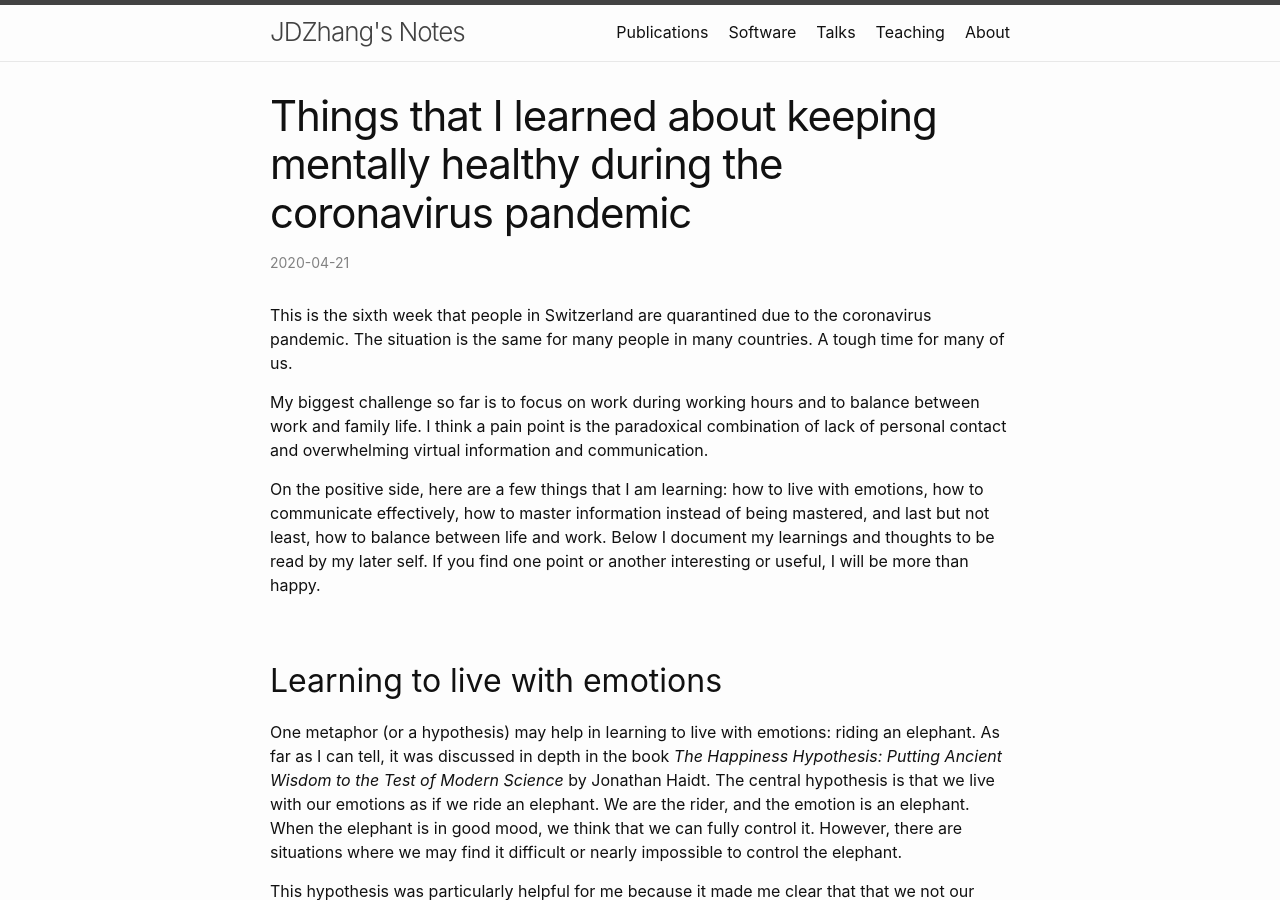
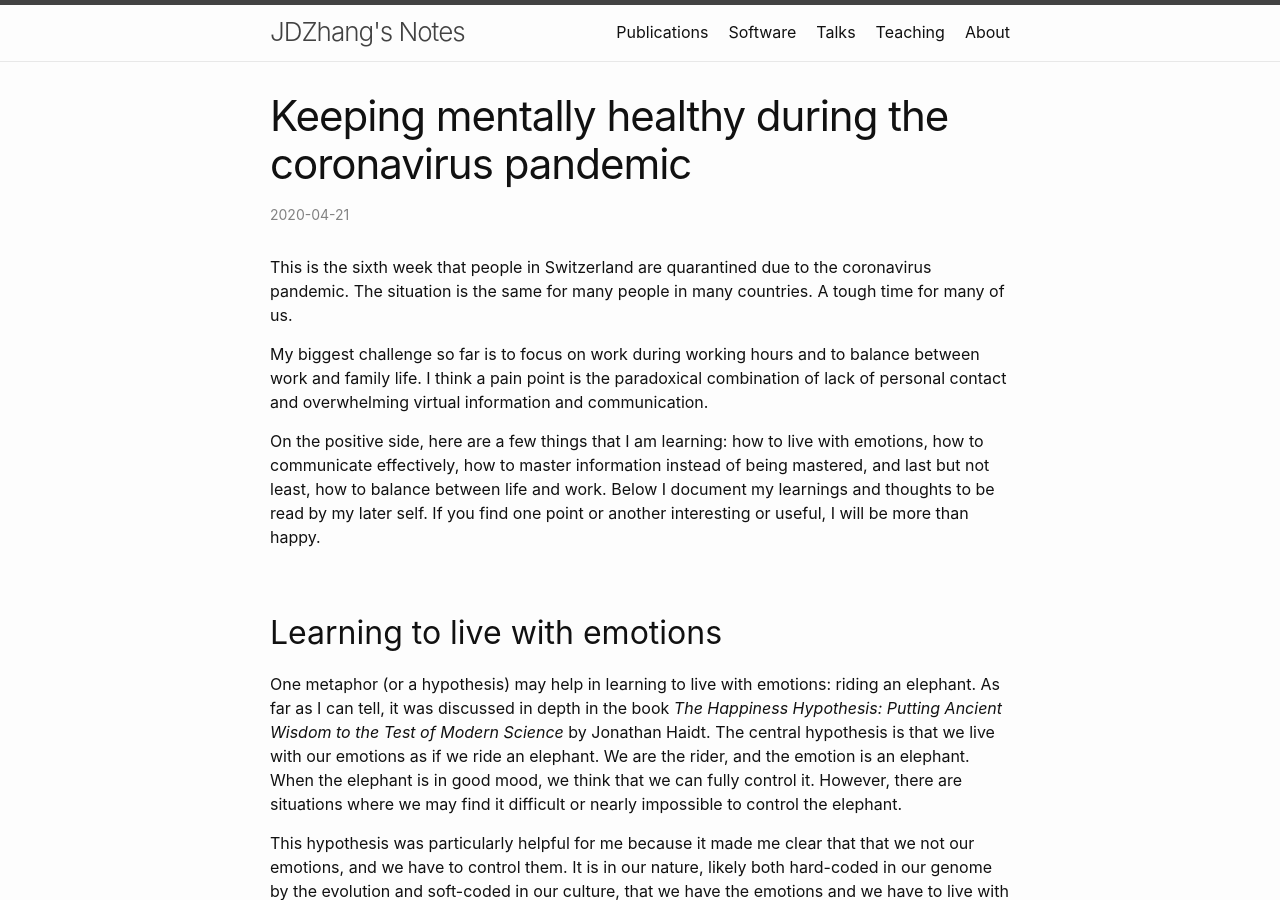
Before and after one commit to Accio/accio.github.io, a Jekyll site: the page built from _posts/2020-04-21-mental-health-during-corona.md, in a window 1280 px wide and 900 px high. Built offline with Jekyll 4.4.1, drawn with Linux system fonts in a browser that asks for light colours; comment, search, counter and statistics services are not loaded.

Commit message:
use a shorter title

```diff
--- a/_posts/2020-04-21-mental-health-during-corona.md
+++ b/_posts/2020-04-21-mental-health-during-corona.md
@@ -1,6 +1,6 @@
 ---
 layout: post
-title: Things that I learned about keeping mentally healthy during the coronavirus pandemic
+title: Keeping mentally healthy during the coronavirus pandemic
 category: career
 tags: emotion
 ---
```
